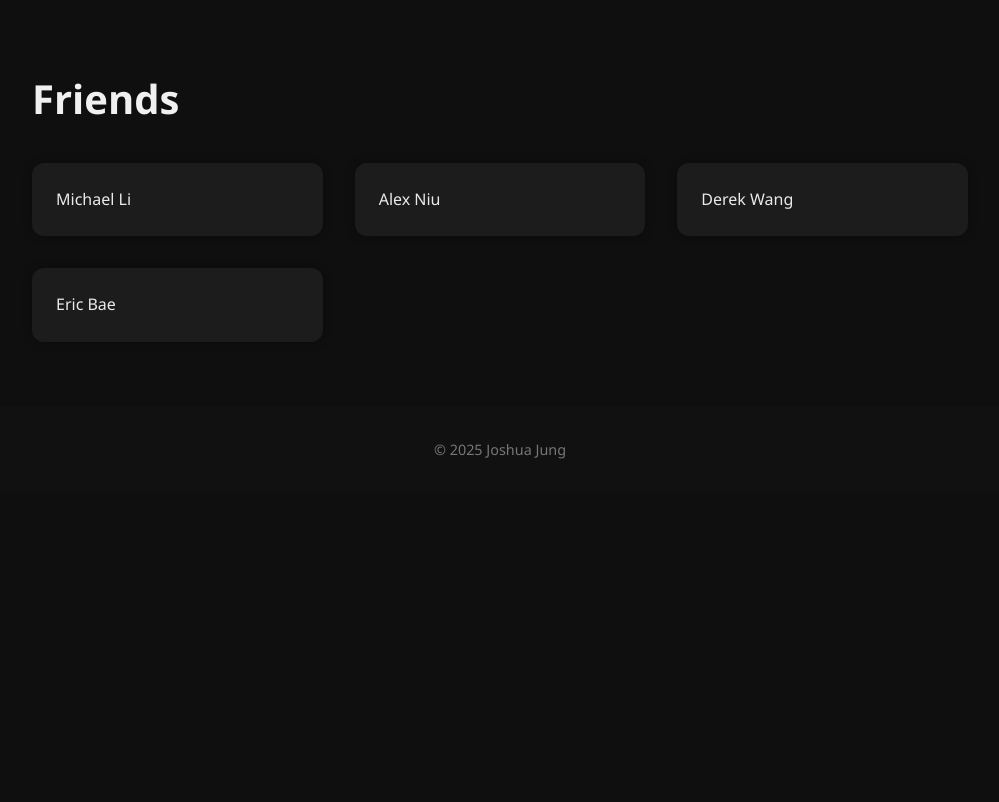
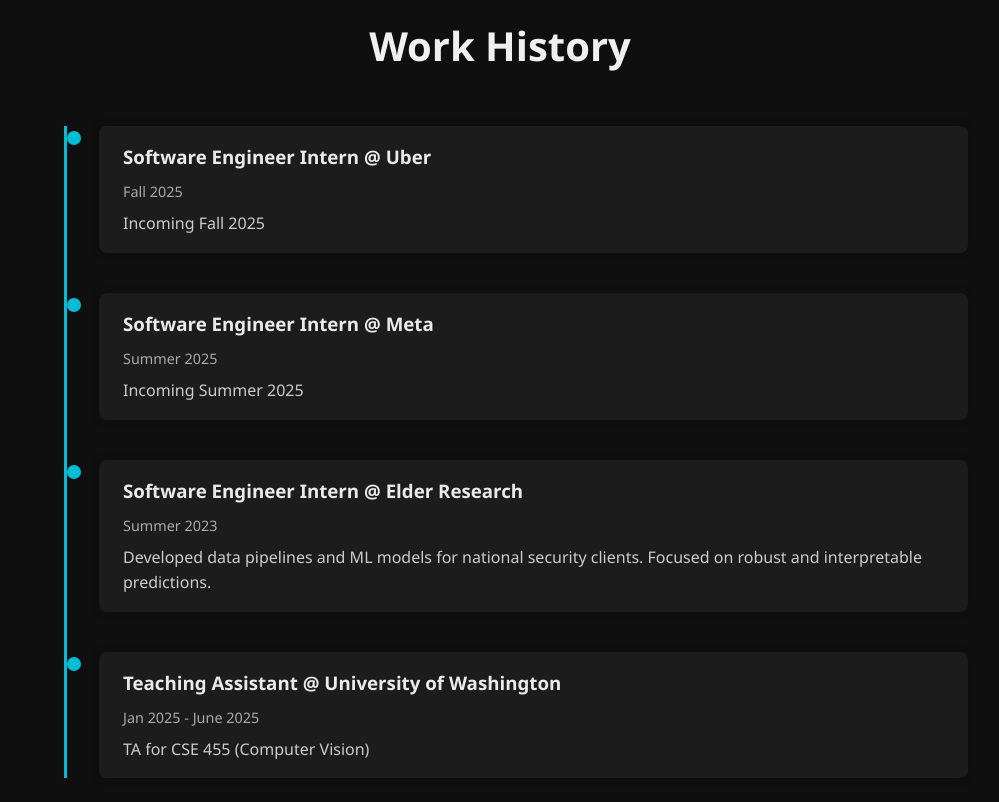
Before and after one commit to saejune04/saejune04.github.io, a plain HTML site: page index.html in a window 1280 px wide. Shown: the part 1478-2280 px from the top of the page, without its empty margins (140-1139 px from the left). Before the commit the page ends 1971 px from the top, so only its background shows below. Drawn offline with nearby package versions, Linux system fonts and the light colour scheme; animation ran at ten frames a second.

Commit message:
Added work history and about me skeleton

```diff
--- a/index.html
+++ b/index.html
@@ -34,10 +34,54 @@
 
   <section id="about">
     <h2>About Me</h2>
-    <p>Hi, I'm Joshua. I'm passionate about systems, games, and building useful tools with beautiful design.</p>
+    <div class="about-container">
+      <img src="public/joshua.jpg" alt="Joshua Jung" class="profile-img" />
+      <p>
+        I'm Joshua, a passionate software engineer with a knack for building tools that bridge systems thinking with user-friendly design. I thrive where engineering meets impact. Outside of code, you’ll find me hiking, practicing piano, or deep-diving into whatever I'm interested in at the moment.
+      </p>
+    </div>
     <div class="links">
       <a href="https://github.com/saejune04" target="_blank">GitHub</a>
       <a href="https://linkedin.com/in/saejune04" target="_blank">LinkedIn</a>
+    </div>
+  </section>
+
+
+  <section id="timeline">
+    <h2>Work History</h2>
+    <div class="timeline">
+      <div class="timeline-item">
+        <div class="timeline-marker"></div>
+        <div class="timeline-content">
+          <h3>Software Engineer Intern @ Uber</h3>
+          <span class="timeline-date">Fall 2025</span>
+          <p>Incoming Fall 2025</p>
+        </div>
+      </div>
+      <div class="timeline-item">
+        <div class="timeline-marker"></div>
+        <div class="timeline-content">
+          <h3>Software Engineer Intern @ Meta</h3>
+          <span class="timeline-date">Summer 2025</span>
+          <p>Incoming Summer 2025</p>
+        </div>
+      </div>
+      <div class="timeline-item">
+        <div class="timeline-marker"></div>
+        <div class="timeline-content">
+          <h3>Software Engineer Intern @ Elder Research</h3>
+          <span class="timeline-date">Summer 2023</span>
+          <p>Developed data pipelines and ML models for national security clients. Focused on robust and interpretable predictions.</p>
+        </div>
+      </div>
+      <div class="timeline-item">
+        <div class="timeline-marker"></div>
+        <div class="timeline-content">
+          <h3>Teaching Assistant @ University of Washington</h3>
+          <span class="timeline-date">Jan 2025 - June 2025</span>
+          <p>TA for CSE 455 (Computer Vision)</p>
+        </div>
+      </div>
     </div>
   </section>
 
--- a/js/background.js
+++ b/js/background.js
@@ -1,4 +1,17 @@
 // js/main.js
+
+/**
+ * 0: Galaxy
+ * 1: Triangles
+ */
+
+/**
+ * TODO:
+ * customizable speed controller for animation
+ * make triangles not epileptic
+ */
+
+const animationMode = 0;
 
 window.addEventListener('DOMContentLoaded', () => {
   const canvas = document.getElementById("bg");
@@ -21,14 +34,16 @@ window.addEventListener('DOMContentLoaded', () => {
   renderer.setSize(window.innerWidth, window.innerHeight);
 
   // Star geometry
-  const starCount = 30000;
+  const starCount = 50000;
   const positions = new Float32Array(starCount * 3);
   for (let i = 0; i < starCount * 3; i++) {
     positions[i] = THREE.MathUtils.randFloatSpread(100);
   }
 
   const geometry = new THREE.BufferGeometry();
+  const sphere_geometry = new THREE.SphereGeometry();
   geometry.setAttribute("position", new THREE.BufferAttribute(positions, 3));
+  sphere_geometry.setAttribute("position", new THREE.BufferAttribute(positions, 3));
 
   // Shader material with color animation
   const material = new THREE.ShaderMaterial({
@@ -60,7 +75,12 @@ window.addEventListener('DOMContentLoaded', () => {
   });
 
   const stars = new THREE.Points(geometry, material);
-  scene.add(stars);
+  const sphere = new THREE.Mesh(sphere_geometry, material);
+  if (animationMode == 0) {
+    scene.add(stars);
+  } else if (animationMode == 1) {
+    scene.add(sphere);
+  }
 
   // Animation loop
   const clock = new THREE.Clock();
--- a/styles.css
+++ b/styles.css
@@ -47,6 +47,9 @@
   nav a:hover {
     color: #fff;
   }
+
+
+  /* Hero */
 
   #hero {
     height: 100vh;
@@ -122,6 +125,7 @@
     color: #ccc;
   }
 
+
     section {
       padding: 4rem 2rem;
       max-width: 1000px;
@@ -133,6 +137,21 @@
         margin-bottom: 2rem;
         color: #f0f0f0;
     }
+    /* About */
+  .about-container {
+    display: flex;
+    align-items: flex-start;
+    gap: 2rem;
+    flex-wrap: wrap;
+  }
+
+  .profile-img {
+    width: 160px;
+    height: 160px;
+    object-fit: cover;
+    border-radius: 50%;
+    box-shadow: 0 0 10px rgba(0,0,0,0.3);
+  }
 
   .links a {
     display: inline-block;
@@ -141,6 +160,7 @@
     text-decoration: none;
   }
 
+  /* Projects */
   .project-grid,
   .friends-grid {
     display: grid;
@@ -169,3 +189,66 @@
     color: #777;
     font-size: 0.9rem;
   }
+
+
+
+  /* timeline */
+  /* Timeline Section */
+#timeline {
+    max-width: 1000px;
+    margin: 4rem auto;
+    padding: 2rem;
+  }
+
+  #timeline h2 {
+    text-align: center;
+    margin-bottom: 3rem;
+    font-size: 2.5rem;
+    color: #f0f0f0;
+  }
+
+  .timeline {
+    position: relative;
+    margin-left: 2rem;
+    border-left: 3px solid #00bcd4;
+    padding-left: 2rem;
+  }
+
+  .timeline-item {
+    position: relative;
+    margin-bottom: 2.5rem;
+  }
+
+  .timeline-marker {
+    width: 14px;
+    height: 14px;
+    background-color: #00bcd4;
+    border-radius: 50%;
+    position: absolute;
+    left: -32px;
+    top: 5px;
+  }
+
+  .timeline-content {
+    background-color: #1c1c1c;
+    padding: 1rem 1.5rem;
+    border-radius: 8px;
+    box-shadow: 0 0 10px rgba(0,0,0,0.2);
+  }
+
+  .timeline-content h3 {
+    margin: 0 0 0.5rem;
+    color: #eaeaea;
+  }
+
+  .timeline-date {
+    display: block;
+    font-size: 0.9rem;
+    color: #aaa;
+    margin-bottom: 0.5rem;
+  }
+
+  .timeline-content p {
+    color: #ccc;
+    margin: 0;
+  }
```
Also changed, not shown: src/timeline.html (added, +29 -0 lines), public/joshua.jpg (added). Lines whose indentation alone changed are shown as unchanged.
